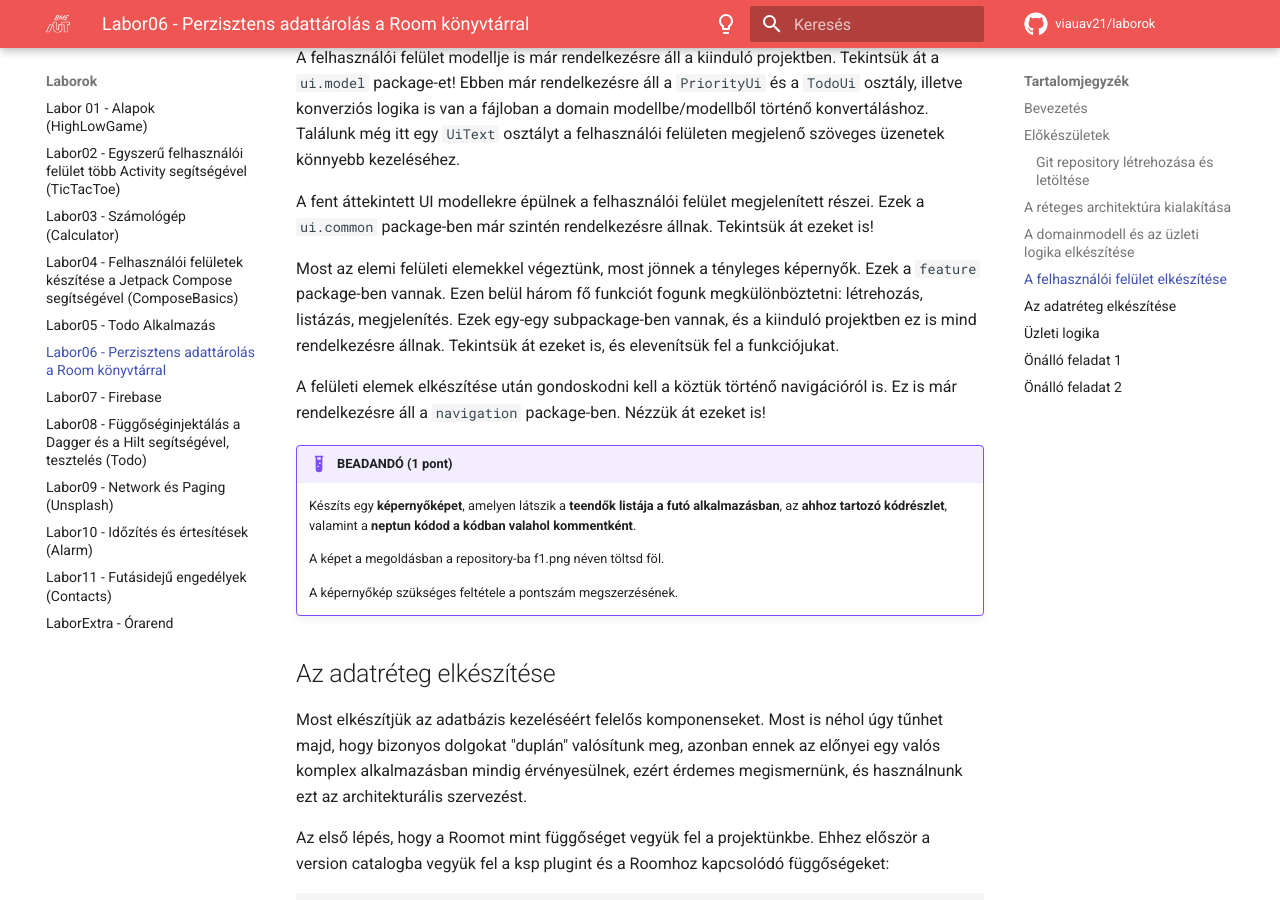
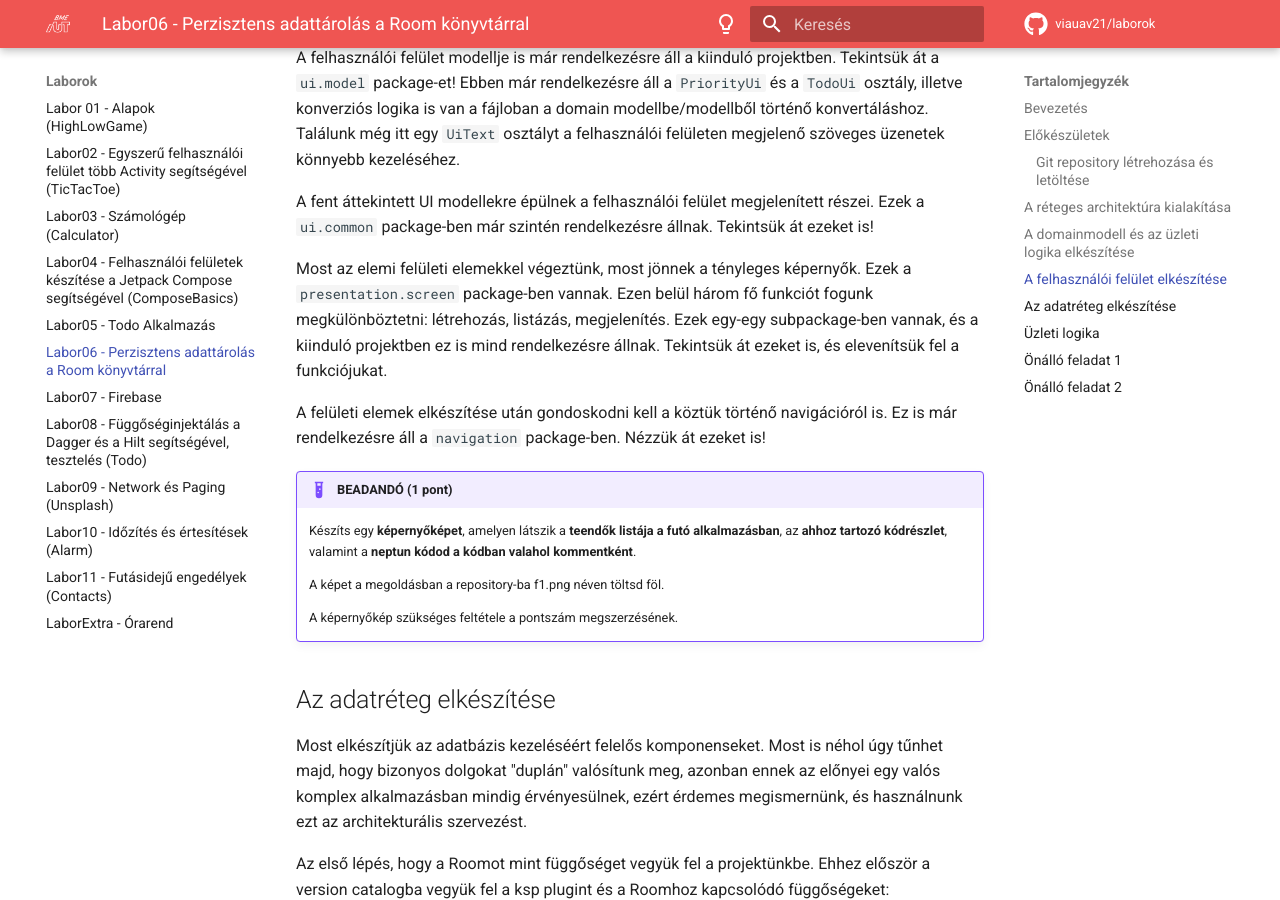
Before and after one commit to VIAUAV21/laborok, an MkDocs documentation site: the page built from docs/laborok/persistence/index.md, in a window 1280 px wide and 900 px high, scrolled down 2949 px. Built offline with MkDocs 1.6.1 and Material for MkDocs 9.7.7, drawn with Linux system fonts in a browser that asks for light colours; comment, search, counter and statistics services are not loaded.

Commit message:
Update index.md

```diff
--- a/docs/laborok/persistence/index.md
+++ b/docs/laborok/persistence/index.md
@@ -61,7 +61,7 @@ A felhasználói felület modellje is már rendelkezésre áll a kiinduló proje
 
 A fent áttekintett UI modellekre épülnek a felhasználói felület megjelenített részei. Ezek a `ui.common` package-ben már szintén rendelkezésre állnak. Tekintsük át ezeket is!
 
-Most az elemi felületi elemekkel végeztünk, most jönnek a tényleges képernyők. Ezek a `feature` package-ben vannak. Ezen belül három fő funkciót fogunk megkülönböztetni: létrehozás, listázás, megjelenítés. Ezek egy-egy subpackage-ben vannak, és a kiinduló projektben ez is mind rendelkezésre állnak. Tekintsük át ezeket is, és elevenítsük fel a funkciójukat.
+Most az elemi felületi elemekkel végeztünk, most jönnek a tényleges képernyők. Ezek a `presentation.screen` package-ben vannak. Ezen belül három fő funkciót fogunk megkülönböztetni: létrehozás, listázás, megjelenítés. Ezek egy-egy subpackage-ben vannak, és a kiinduló projektben ez is mind rendelkezésre állnak. Tekintsük át ezeket is, és elevenítsük fel a funkciójukat.
 
 A felületi elemek elkészítése után gondoskodni kell a köztük történő navigációról is. Ez is már rendelkezésre áll a `navigation` package-ben. Nézzük át ezeket is!
 
```
